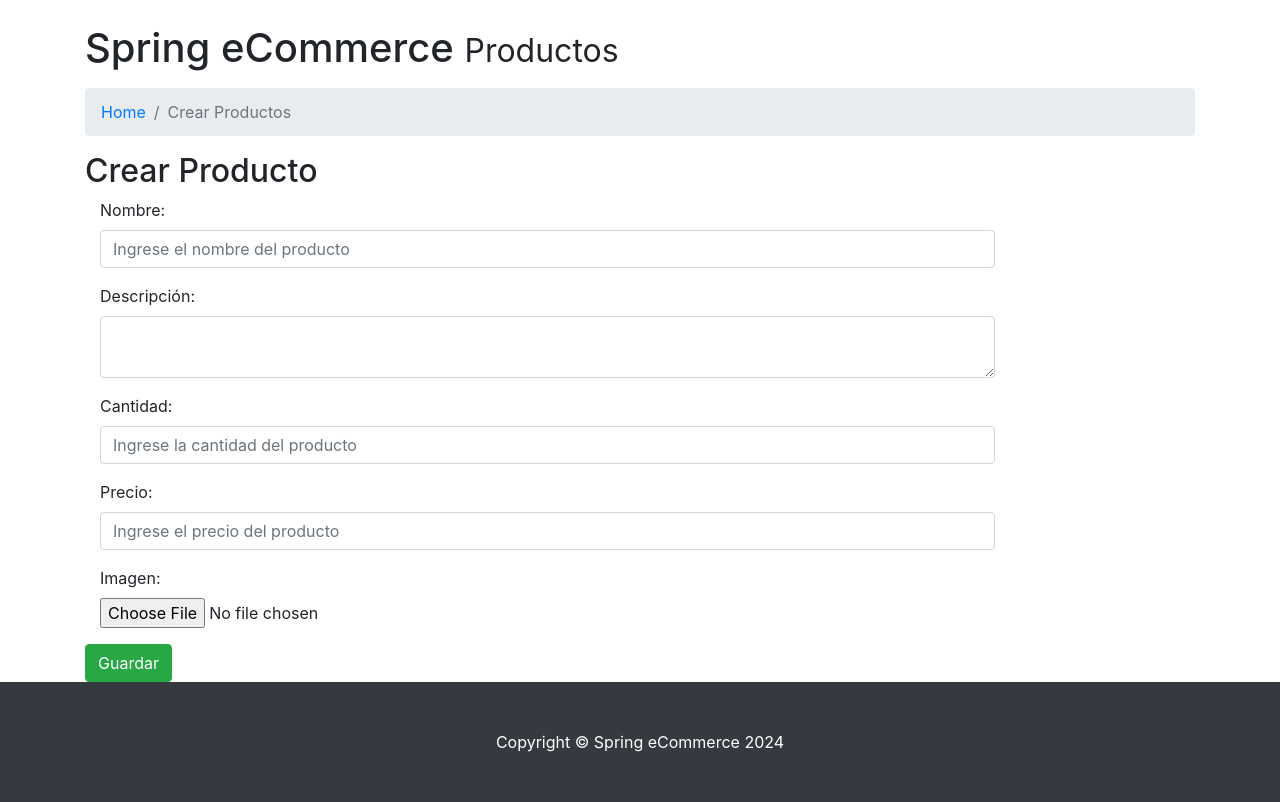
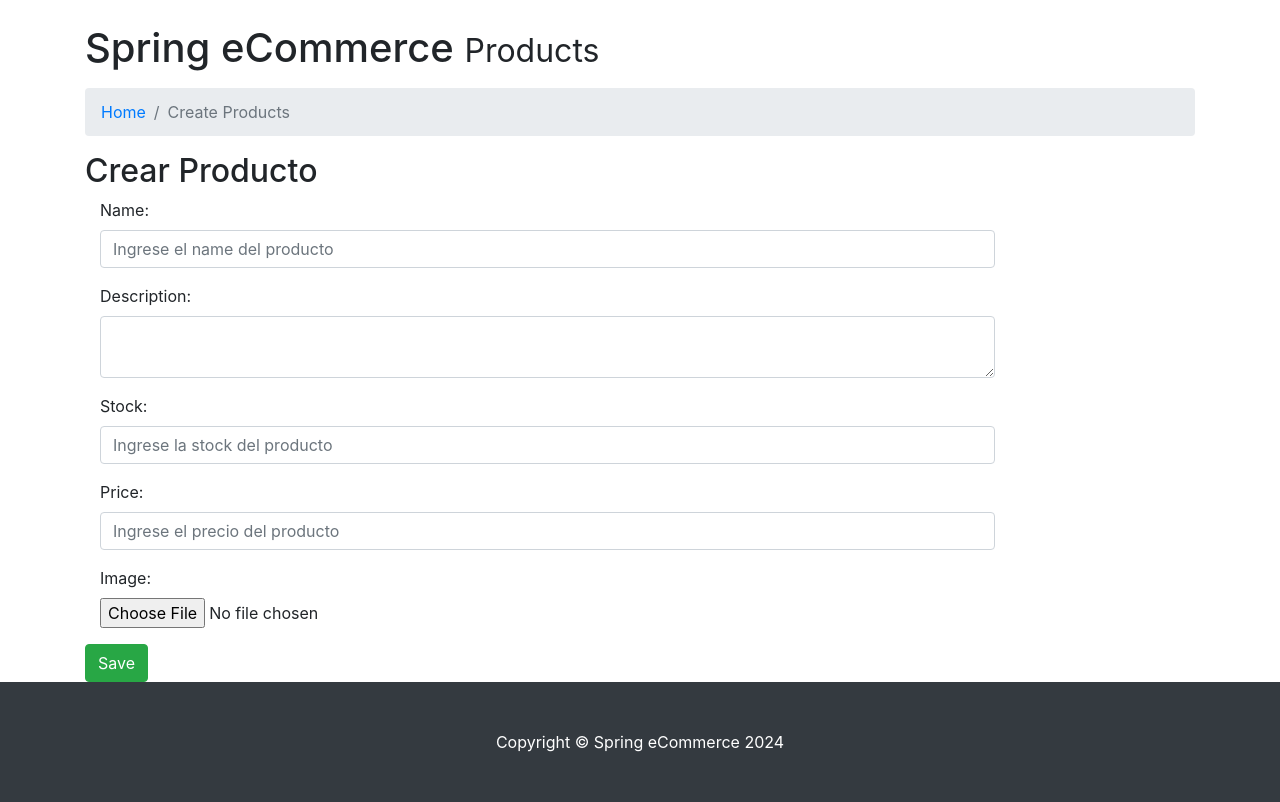
Before and after one commit to roberto-lumbreras/game-legends-collectibles, a Spring Boot app: page /ecommerce/products/create in a window 1280 px wide. Shown: the part 56-858 px from the top of the page. Run offline with Spring Boot 4, Linux system fonts and the light colour scheme.

Commit message:
created productDTO, removed Category dependency from Product,created basic structure in the ProductService to extract the info from the DTO but its not fully implemented and updated create.html form to match the name of the form fields with the DTO attributes

```diff
--- a/src/main/java/org/factoriaf5/ecommerce/controller/EcommerceController.java
+++ b/src/main/java/org/factoriaf5/ecommerce/controller/EcommerceController.java
@@ -1,9 +1,12 @@
 package org.factoriaf5.ecommerce.controller;
 
+import org.factoriaf5.ecommerce.dto.ProductDTO;
 import org.factoriaf5.ecommerce.service.ProductService;
 import org.springframework.beans.factory.annotation.Autowired;
 import org.springframework.stereotype.Controller;
 import org.springframework.web.bind.annotation.GetMapping;
+import org.springframework.web.bind.annotation.ModelAttribute;
+import org.springframework.web.bind.annotation.PostMapping;
 import org.springframework.web.bind.annotation.RequestMapping;
 
 
@@ -29,5 +32,11 @@ public class EcommerceController {
         return "create";
     }
 
+    @PostMapping("/products/create")
+    public String create(@ModelAttribute ProductDTO productDTO) {
+        productService.createProduct(productDTO);
+        return "list";
+    }
+
 
 }
--- a/src/main/java/org/factoriaf5/ecommerce/model/Product.java
+++ b/src/main/java/org/factoriaf5/ecommerce/model/Product.java
@@ -27,10 +27,12 @@ public class Product {
     private String name;
     @Column(nullable = false)
     private String description;
-    @Column(nullable = false)
-    private String image;
+    private String img;
     @Column(nullable = false)
     private BigDecimal price;
     @Column(nullable = false)
     private Integer stock;
+    /* @ManyToOne
+    @JoinColumn(name = "category_id")
+    Category category; */
 }
--- a/src/main/resources/templates/create.html
+++ b/src/main/resources/templates/create.html
@@ -30,41 +30,41 @@
 
         <!-- Page Heading/Breadcrumbs -->
         <h1 class="mt-4 mb-3">
-            Spring eCommerce <small>Productos</small>
+            Spring eCommerce <small>Products</small>
         </h1>
 
         <ol class="breadcrumb">
             <li class="breadcrumb-item"><a href="index.html">Home</a></li>
-            <li class="breadcrumb-item active">Crear Productos</li>
+            <li class="breadcrumb-item active">Create Products</li>
         </ol>
 
         <h2>Crear Producto</h2>
-        <form class="form-horizontal" action="#" method="post" enctype="multipart/form-data">
+        <form class="form-horizontal" th:action="@{/ecommerce/products/create}" method="post" enctype="multipart/form-data">
             <div class="form-group">
-                <label class="control-label col-sm-2" for="nombre">Nombre:</label>
+                <label class="control-label col-sm-2" for="name">Name:</label>
                 <div class="col-sm-10">
-                    <input type="text" class="form-control" id="nombre" name="nombre"
-                        placeholder="Ingrese el nombre del producto" autocomplete="off" required>
+                    <input type="text" class="form-control" id="name" name="name"
+                        placeholder="Ingrese el name del producto" autocomplete="off" required>
                 </div>
             </div>
             <div class="form-group">
-                <label class="control-label col-sm-2" for="descripcion">Descripción:</label>
+                <label class="control-label col-sm-2" for="description">Description:</label>
                 <div class="col-sm-10">
-                    <textarea class="form-control" id="descripcion" name="descripcion"
-                        placeholder="Ingrese la descripcion del producto" required autocomplete="off"> </textarea>
+                    <textarea class="form-control" id="description" name="description"
+                        placeholder="Ingrese la description del producto" required autocomplete="off"> </textarea>
                 </div>
             </div>
 
             <div class="form-group">
-                <label class="control-label col-sm-2" for="cantidad">Cantidad:</label>
+                <label class="control-label col-sm-2" for="stock">Stock:</label>
                 <div class="col-sm-10">
-                    <input type="number" class="form-control" id="cantidad" name="cantidad"
-                        placeholder="Ingrese la cantidad del producto" required autocomplete="off">
+                    <input type="number" class="form-control" id="stock" name="stock"
+                        placeholder="Ingrese la stock del producto" required autocomplete="off">
                 </div>
             </div>
 
             <div class="form-group">
-                <label class="control-label col-sm-2" for="precio">Precio:</label>
+                <label class="control-label col-sm-2" for="precio">Price:</label>
                 <div class="col-sm-10">
                     <input type="number" class="form-control" step="any" id="precio" name="precio"
                         placeholder="Ingrese el precio del producto" autocomplete="off" required>
@@ -72,7 +72,7 @@
             </div>
 
             <div class="form-group">
-                <label class="control-label col-sm-2" for="img">Imagen:</label>
+                <label class="control-label col-sm-2" for="img">Image:</label>
                 <div class="col-sm-10">
                     <input type="file" class="form-control-file" id="img" name="img">
                 </div>
@@ -81,7 +81,7 @@
             <div class="row">
                 <div class="col-sm-2">
                     <button type="submit" class="btn btn-success">
-                        <span class="glyphicon glyphicon-saved"></span> Guardar
+                        <span class="glyphicon glyphicon-saved"></span> Save
                     </button>
                 </div>
             </div>
```
Also changed, not shown: src/main/java/org/factoriaf5/ecommerce/dto/ProductDTO.java (added, +31 -0 lines), src/main/java/org/factoriaf5/ecommerce/model/Category.java (+1 -8 lines), src/main/java/org/factoriaf5/ecommerce/service/ProductService.java (+13 -1 lines).
